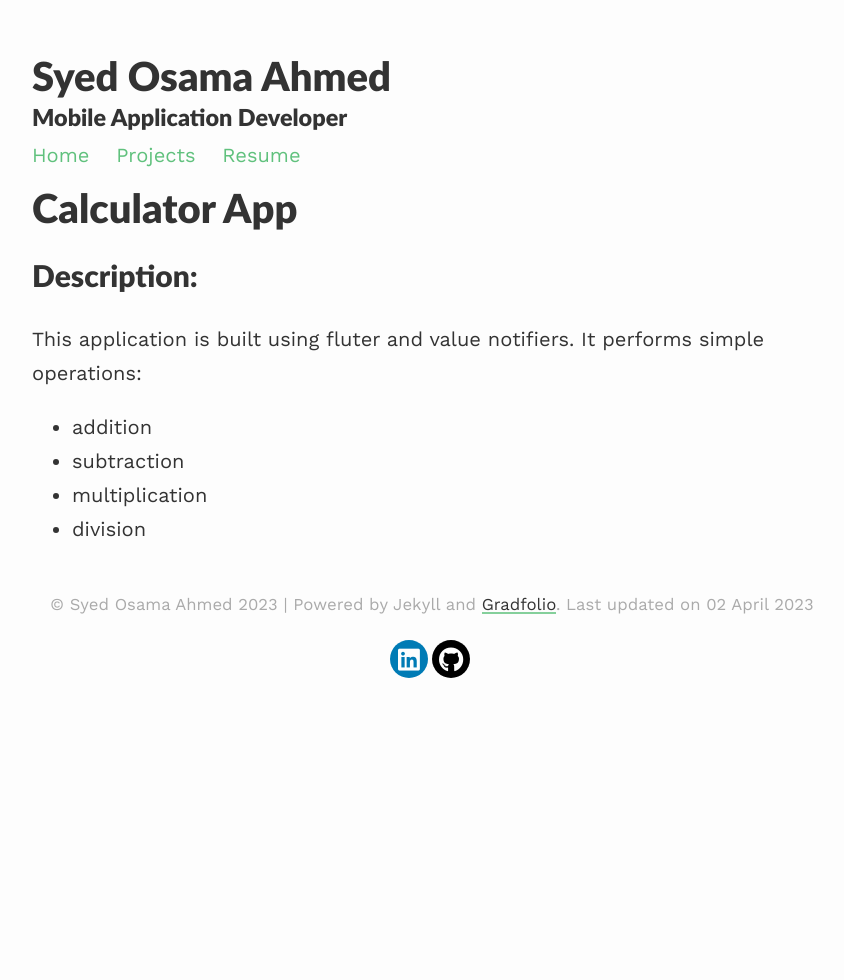
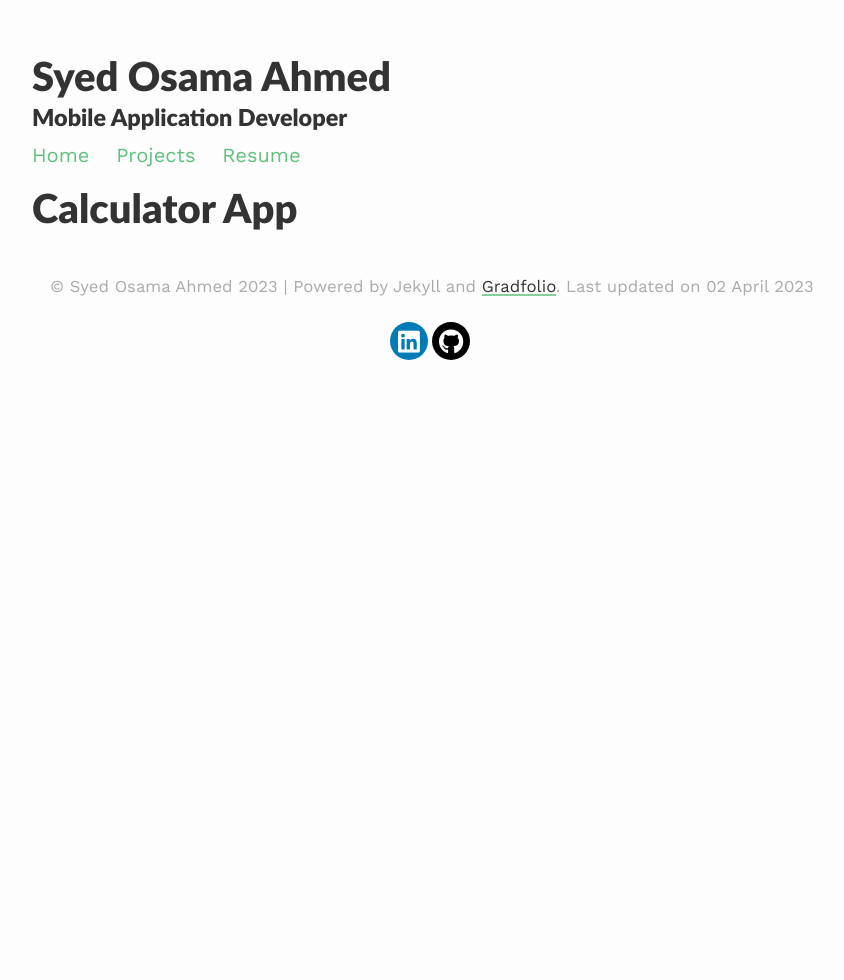
Before and after one commit to SyedOsamaAhmed/portfolio, a Jekyll site: the page built from _projects/calculator.md, in a window 1280 px wide. Shown: the whole page, without its empty margins (208-1052 px from the left). Built offline with Jekyll 4.4.1, drawn with Linux system fonts in a browser that asks for light colours; nearby versions of some CDN libraries.

Commit message:
refactored projects

```diff
--- a/_includes/navigation.html
+++ b/_includes/navigation.html
@@ -1,6 +1,6 @@
 <div class="links scroll">
         <a href="{{site.baseurl}}/">Home</a>
         <a href="{{site.baseurl}}/projects/">Projects</a>
-        <a href="/assets/resume/portfolio_osama.pdf">Resume</a>
+        <a href="{{site.baseurl}}/assets/resume/portfolio_osama.pdf">Resume</a>
 
 </div>
--- a/_projects/calculator.md
+++ b/_projects/calculator.md
@@ -2,17 +2,6 @@
 layout: post
 title: Calculator App
 description: View details
-redirect: false
+redirect: "https://github.com/SyedOsamaAhmed/calculator_app"
 
 ---
-
-
-
-## Description:
-
-
-This application is built using fluter and value notifiers. It performs simple operations:
-- addition
-- subtraction
-- multiplication
-- division
```
Also changed, not shown: _projects/car_rental.md (+1 -11 lines), _projects/hive.md (+1 -12 lines).
